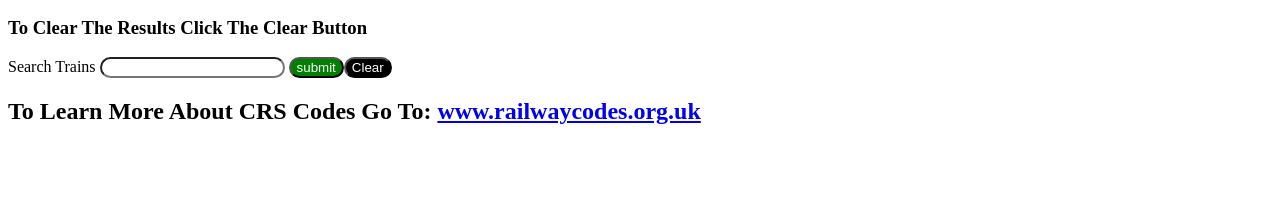
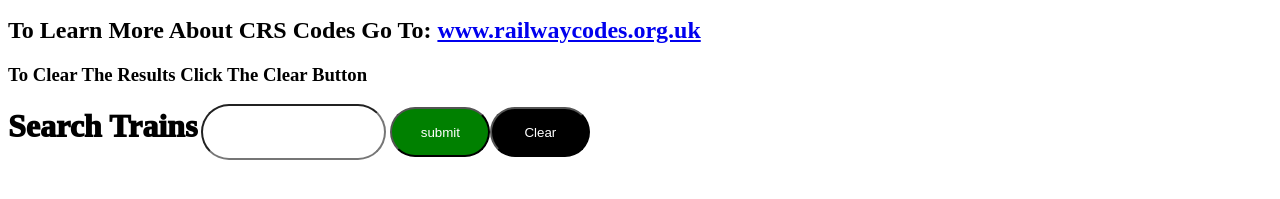
Before and after one commit to rausaf/trainsearch, a plain HTML site: page html/index.html in a window 1280 px wide. Shown: the part 521-720 px from the top of the page. Drawn offline with Linux system fonts and the light colour scheme; a script that the page names is missing.

Commit message:
Update index.html

```diff
--- a/html/index.html
+++ b/html/index.html
@@ -9,15 +9,24 @@
     <style>
         input {
             border-radius: 50px;
+            height: 50px;
+        }
+
+        label {
+            font-size: xx-large;
+            font-weight: 1000;
         }
 
         button {
             border-radius: 50px;
+            height: 50px;
+            width: 100px;
         }
 
         #reload {
             color: white;
             background-color: black;
+            height: 50px;
         }
 
         #submit {
@@ -44,6 +53,10 @@
         <h1>Train Search App</h1>
         <h2>Enter A CRS Code(eg. PAD for london paddington and KGX for london kings cross) And Submit To See Information
             About The Trains eg. Train Type</h2>
+        <h2>To Learn More About CRS Codes Go To: <a
+                href="https://www.railwaycodes.org.uk/crs/crs0.shtm">www.railwaycodes.org.uk</a>
+        </h2>
+        <div id="center">
             <h3>To Clear The Results Click The Clear Button</h3>
             <form>
                 <label for="input">Search Trains</label>
@@ -54,9 +67,7 @@
             </form>
             <h2 id="error"></h2>
             <ul id="ul"></ul>
-        <h2>To Learn More About CRS Codes Go To: <a
-                href="https://www.railwaycodes.org.uk/crs/crs0.shtm">www.railwaycodes.org.uk</a>
-        </h2>
+        </div>
     </main>
     <script>
         const error = document.getElementById("error"),
```
Lines whose indentation alone changed are shown as unchanged.
